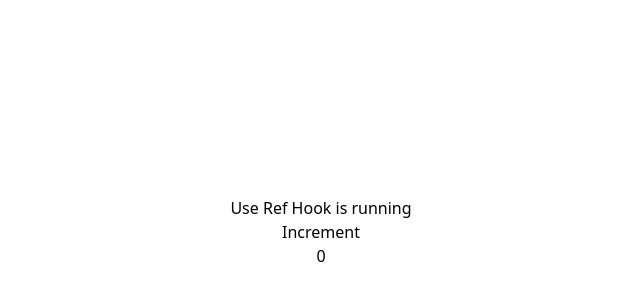
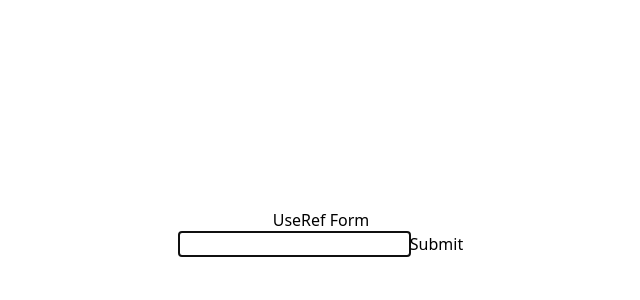
Before and after one commit to anowarzz/react-hooks-and-optimizations, a React (Vite) app: page / in a window 1280 px wide. Shown: the part 168-468 px from the top of the page, without its empty margins (319-959 px from the left). Built offline with nearby package versions, Linux system fonts and the light colour scheme.

Commit message:
use ref practicing

```diff
--- a/src/App.tsx
+++ b/src/App.tsx
@@ -6,6 +6,7 @@ import UseReducerExample from "./pages/UseReducerExample";
 import UseReducerForm from "./pages/UseReducerForm";
 import UseEffectExample from "./pages/UseEffectExample";
 import UseRefExample from "./pages/UseRefExample";
+import UseRefFormExample from "./pages/UseRefFormExample";
 
 function App() {
   const [counter, setCounter] = useState(0);
@@ -17,7 +18,8 @@ function App() {
       {/* <UseReducerExample /> */}
       {/* <UseReducerForm /> */}
       {/* <UseEffectExample /> */}
-      <UseRefExample />
+      {/* <UseRefExample /> */}
+      <UseRefFormExample />
     </div>
   );
 }
--- /dev/null
+++ b/src/pages/UseRefFormExample.tsx
@@ -0,0 +1,37 @@
+import { useEffect, useRef } from "react";
+
+const UseRefFormExample = () => {
+  const myRef = useRef<HTMLInputElement | null>(null);
+
+  useEffect(() => {
+    myRef?.current?.focus();
+  }, []);
+
+  return (
+    <div>
+      <h3 className="text-2xl font-mono text-blue-800 font-semibold mb-4">
+        UseRef Form
+      </h3>
+
+      <form>
+        <input
+          ref={myRef}
+          type="text"
+          name="name"
+          id="name"
+          className="border border-red-500 block"
+        />
+
+        <button
+          type="submit"
+          className="inline btn p-2 bg-blue-600 mt-3 text-white"
+        >
+          {" "}
+          Submit
+        </button>
+      </form>
+    </div>
+  );
+};
+
+export default UseRefFormExample;
```
Also changed, not shown: src/pages/Test.tsx (added).
